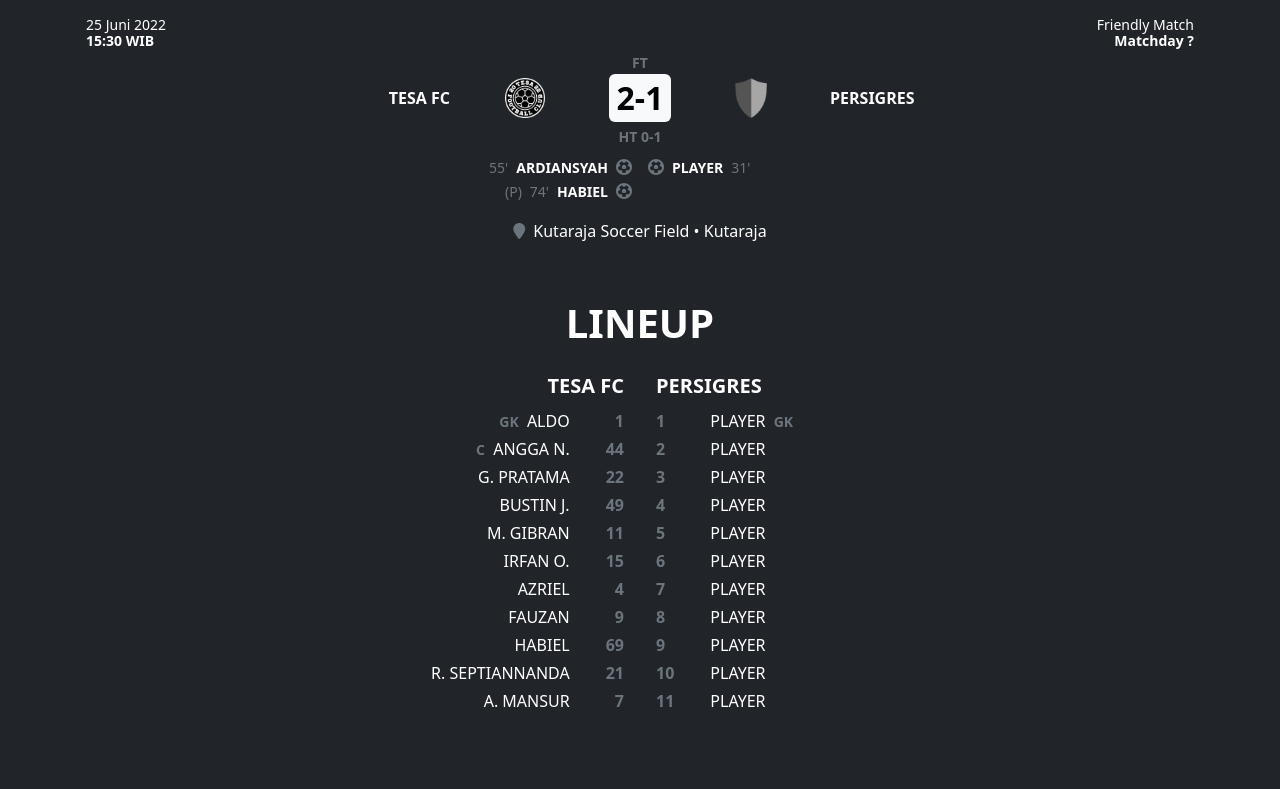
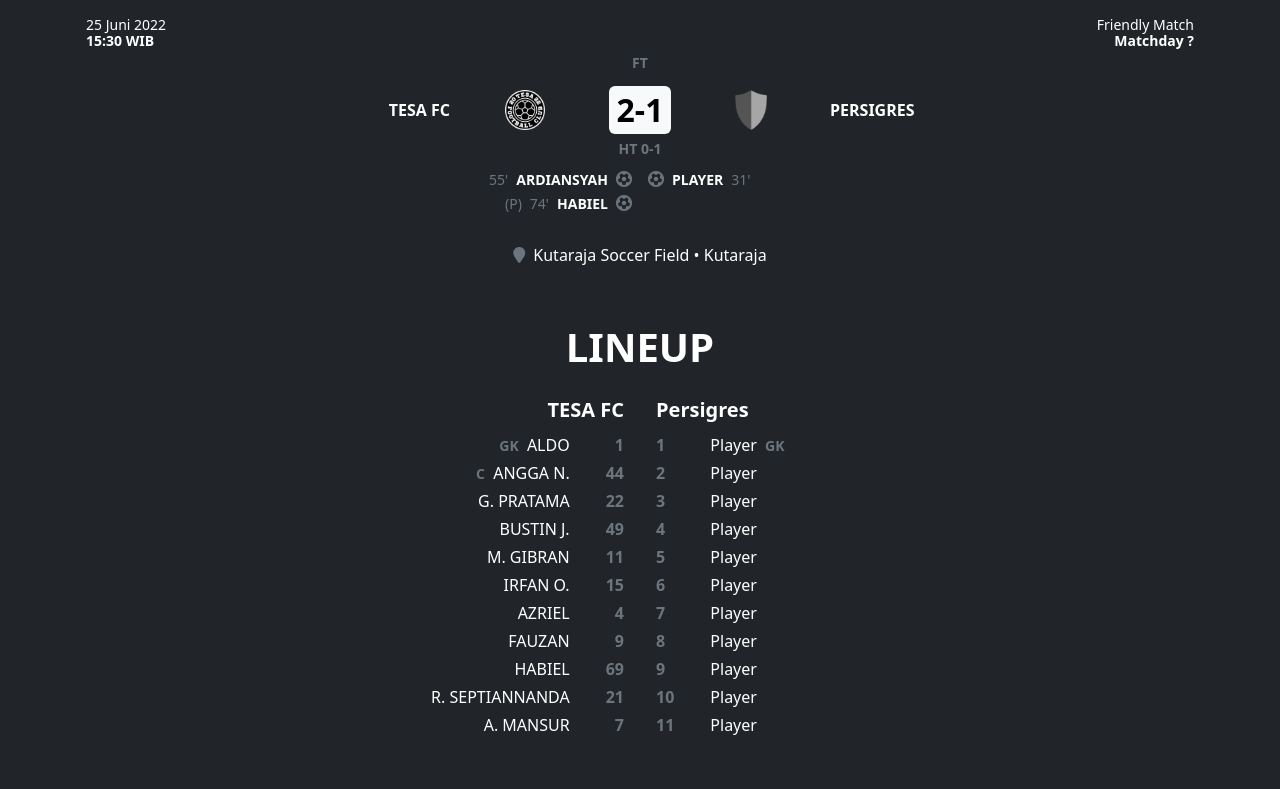
Before and after one commit to tesafc/tesafc.github.io, a Jekyll site: the page built from _matches/2022-06-25.md, in a window 1280 px wide. Shown: the part 781-1570 px from the top of the page. Built offline with Jekyll 4.4.1, drawn with Linux system fonts in a browser that asks for light colours; nearby versions of some CDN libraries; before the commit the page ends 1546 px from its top, so only the background shows below that.

Commit message:
Update match.html

```diff
--- a/_layouts/match.html
+++ b/_layouts/match.html
@@ -22,7 +22,7 @@
         </div>
       </div>
       <span class="d-inline-flex justify-content-center align-items-end mb-0"><small class="text-uppercase text-secondary fw-bolder lh-1">{{ page.result.status }}</small></span>
-      <div class="card-body py-1 px-0">
+      <div class="card-body py-3 px-0">
         <div class="row g-0">
           <div class="col-4 d-flex justify-content-end align-items-center">
             <p class="card-text text-end text-uppercase fw-bolder lh-1 mb-0 pe-3 pe-md-0">{{ page.home-team.name }}</p>
@@ -90,12 +90,12 @@
       {% if page.lineup.away-team.lineup %}
       <ul class="col-6 list-group border-0 rounded-0 p-0 ps-3">
         <li class="list-group-item text-bg-dark text-start border-0 p-0 pb-2">
-          <span class="text-end text-uppercase fs-5 fw-bolder border-0 p-0">{{ page.away-team.name }}</span>
+          <span class="text-end text-capitalize fs-5 fw-bolder border-0 p-0">{{ page.away-team.name }}</span>
         </li>
         {% for player in page.lineup.away-team.lineup %}
         <li class="d-block row g-0 list-group-item text-bg-dark text-start border-0 p-0 pb-1">
           <span class="d-inline-block col-1 text-uppercase text-secondary fw-bolder">{{ player.no-punggung }}</span>
-          <span class="d-inline-block col-auto text-uppercase px-1">{{ player.name }}</span>
+          <span class="d-inline-block col-auto text-capitalize px-1">{{ player.name }}</span>
           {% if player.role %}<small class="d-inline-block col-auto text-uppercase fw-bolder text-secondary">{{ player.role }}</small>{% endif %}
         </li>
         {% endfor %}
```
